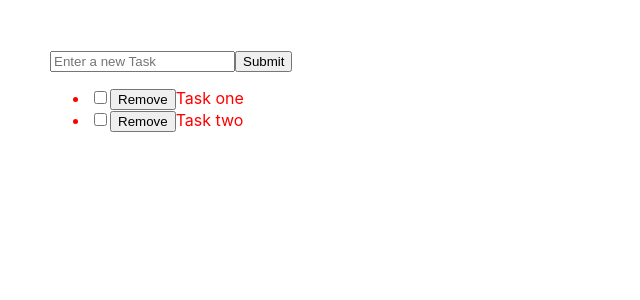
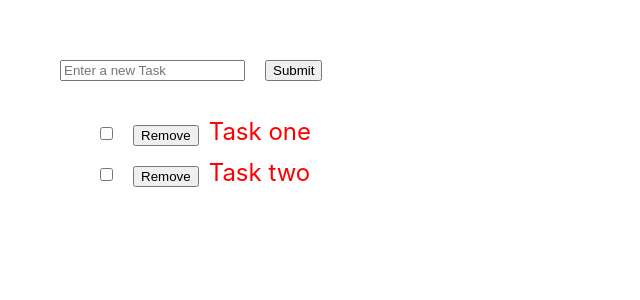
Before and after one commit to ali1129js/react-training, a React (Create React App) app: page / in a window 1280 px wide. Shown: the top 300 px of the page, without its empty margins (0-640 px from the left). Built offline with nearby package versions, Linux system fonts and the light colour scheme.

Commit message:
style list

```diff
--- a/src/app.css
+++ b/src/app.css
@@ -3,3 +3,15 @@
 
   width: 80%;
 }
+
+ul {
+  font-size: 1.5rem;
+}
+
+li {
+  line-height: 1;
+  list-style-type: none;
+}
+input {
+  margin: 10px;
+}
--- a/src/examples/Todos/TodosClass.jsx
+++ b/src/examples/Todos/TodosClass.jsx
@@ -8,7 +8,7 @@ const TodosClass = ({ todos, handleRemove, handleCheckbox }) => {
             checked={todo.isCompleted}
             onChange={() => handleCheckbox(i)}
           />
-          <button onClick={() => handleRemove(i)}>Remove</button>
+          <input type="Submit" value="Remove" onClick={() => handleRemove(i)} />
           {todo.text}
         </li>
       ))}
```
Also changed, not shown: src/examples/Todos/ClassBasedTodo.jsx (+5 -2 lines).
